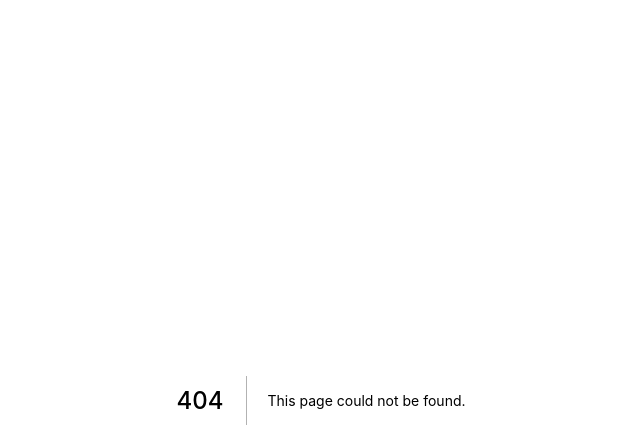
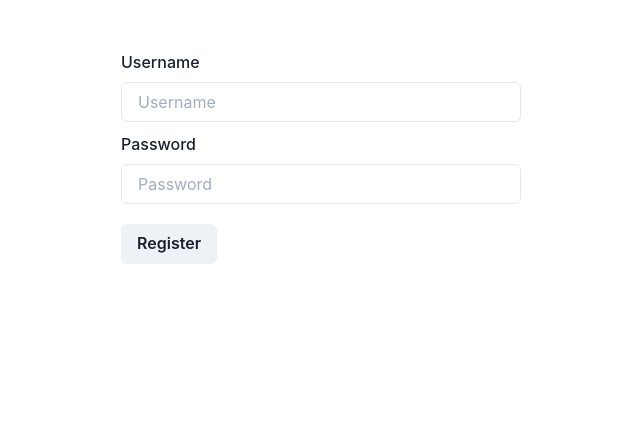
Before and after one commit to gejimayu/reddit-clone, a Next.js app in the folder reddit-clone-web/: page /register in a window 1280 px wide. Before the commit this address had no page. Shown: the top 448 px of the page, without its empty margins (319-959 px from the left). Built offline with nearby package versions, Linux system fonts and the light colour scheme.

Commit message:
Add simple register page form

```diff
--- /dev/null
+++ b/reddit-clone-web/src/pages/register.tsx
@@ -0,0 +1,39 @@
+// Components
+import Container from '../components/Container';
+import InputField from '../components/InputField';
+import { Formik, Form } from 'formik';
+import { Button } from '@chakra-ui/react';
+
+const Register: React.FC = () => {
+  return (
+    <Container>
+      <Formik
+        initialValues={{ username: '', password: '' }}
+        onSubmit={(values) => console.log(values)}
+      >
+        {({ isSubmitting }) => (
+          <Form>
+            <InputField
+              name="username"
+              label="Username"
+              placeholder="Username"
+              marginBottom="10px"
+            />
+            <InputField
+              name="password"
+              label="Password"
+              type="password"
+              placeholder="Password"
+              marginBottom="20px"
+            />
+            <Button type="submit" isLoading={isSubmitting}>
+              Register
+            </Button>
+          </Form>
+        )}
+      </Formik>
+    </Container>
+  );
+};
+
+export default Register;
```
